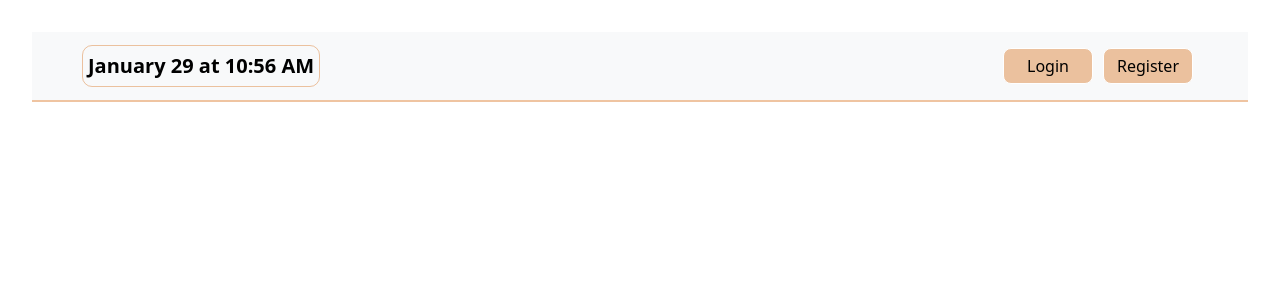
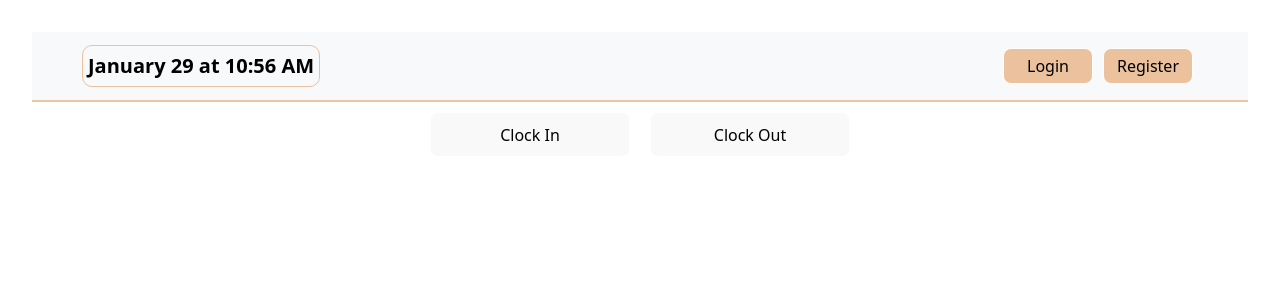
Before and after one commit to Zim40/HC-Management-SYS, a React (Vite) app in the folder client/: page /Clock in a window 1280 px wide. Shown: the top 300 px of the page. Built offline with nearby package versions, Linux system fonts and the light colour scheme.

Commit message:
added functional logic to clocking in for users

```diff
--- a/client/src/App.jsx
+++ b/client/src/App.jsx
@@ -5,10 +5,12 @@ import Attendance from './Pages/attendance/Attendance';
 import Register from './Pages/register/Register';
 import Landing from './Pages/landingPage/Landing';
 import Profile from './Pages/profile/Profile';
+import ClockIn from './Pages/clockIn/ClockIn';
 import { BrowserRouter as Router, Routes, Route } from 'react-router-dom';
 
 import "./App.css";
 import "bootstrap/dist/css/bootstrap.min.css";
+
 // import 'bootstrap/dist/js/bootstrap.bundle.min.js';
 
 function App() {
@@ -39,6 +41,10 @@ function App() {
               element={<Register />}
               />
               <Route
+              path="/Clock"
+              element={<ClockIn />}
+              />
+              <Route
               path="/profile/:userId"
               element={<Profile />}
               />
--- a/client/src/Components/Header/Nav.jsx
+++ b/client/src/Components/Header/Nav.jsx
@@ -63,7 +63,7 @@ export default function NavBar({ currentPage, handlePageChange }) {
                           to="/Clock"
                           onClick={() => handlePageChange()}
                           className={
-                            currentPage === "ClockInOut"
+                            currentPage === "ClockIn"
                               ? "nav-link active custom-nav-link "
                               : "nav-link custom-nav-link"
                           }
--- /dev/null
+++ b/client/src/Pages/clockIn/ClockIn.jsx
@@ -0,0 +1,61 @@
+
+// import { useEffect } from 'react';
+import Auth from '../../utils/auth';
+
+export default function ClockIn () {
+
+
+
+    const getUserId = async () => {
+        const token = Auth.getProfile();
+        if(!token) {
+         console.log("No Token");
+        } else {
+         return token.data._id;
+        }
+    }
+
+
+
+
+
+
+    const handleClockIn =  async (e) => {
+        e.preventDefault();
+
+            try {
+                const userId = await getUserId()
+                const response = await fetch(`http://localhost:5000/api/clockIn`, {
+                    method: "POST",
+                    headers: {
+                        "Content-Type" : "application/json"
+                    },
+                    body: JSON.stringify({_id: userId})
+                });
+                const responseData = await response.json();
+
+                if(!response.ok) {
+                    console.log(responseData.message);
+                    console.log("Error with response")
+                } else {
+                    console.log(responseData.message);
+                    console.log("User clockedIn")
+                }
+            } catch (error) {
+                console.log(error);
+                console.error("Error:", error);
+            }
+
+    }
+
+    return (
+      <>
+        <div>
+          <button onClick={handleClockIn} type="button">
+            Clock In
+        </button>
+          <button type="button">Clock Out</button>
+        </div>
+      </>
+    );
+}
```
Also changed, not shown: client/src/Pages/clockIn/style.css (added), 1 other file (tests, documents, lock files or other folders).
